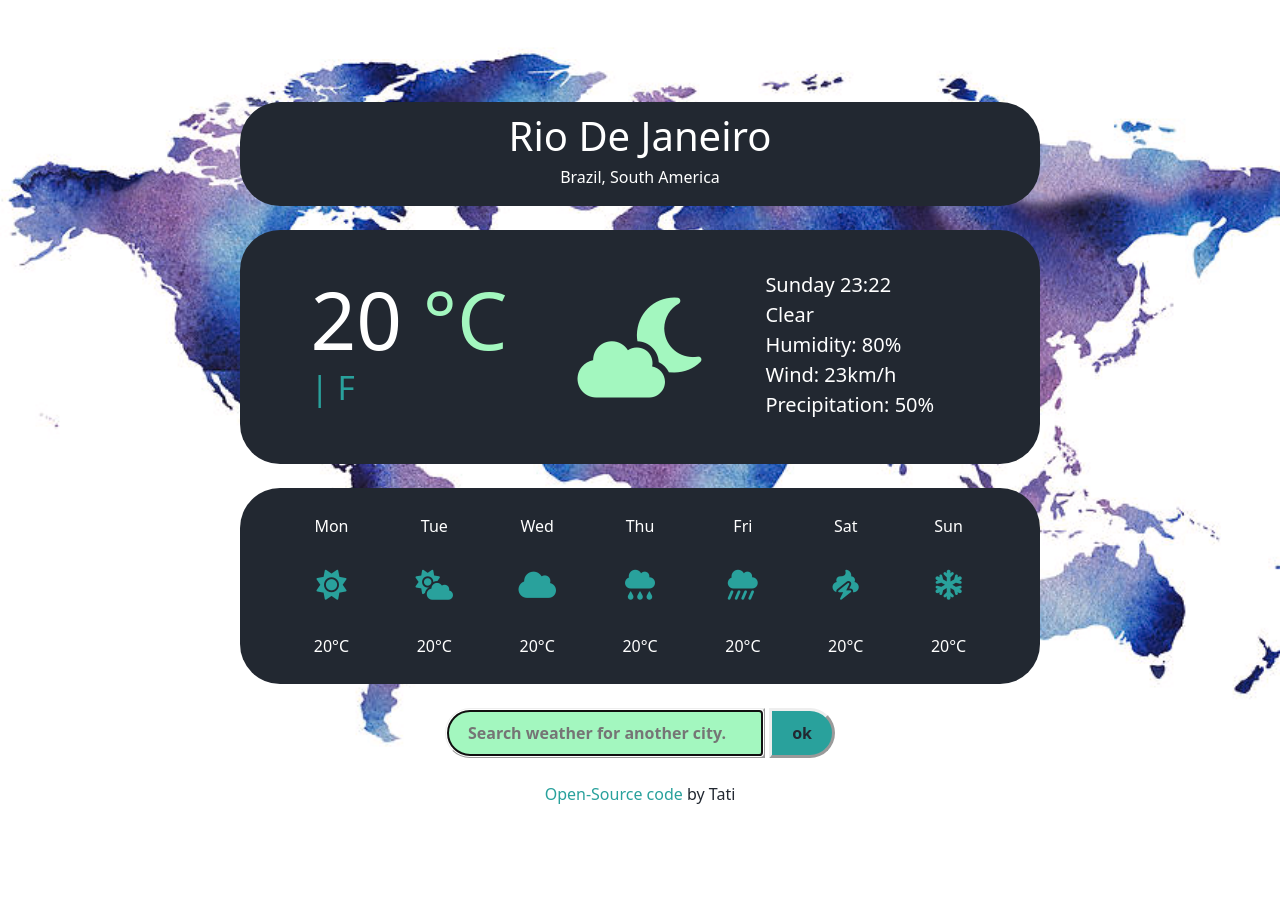
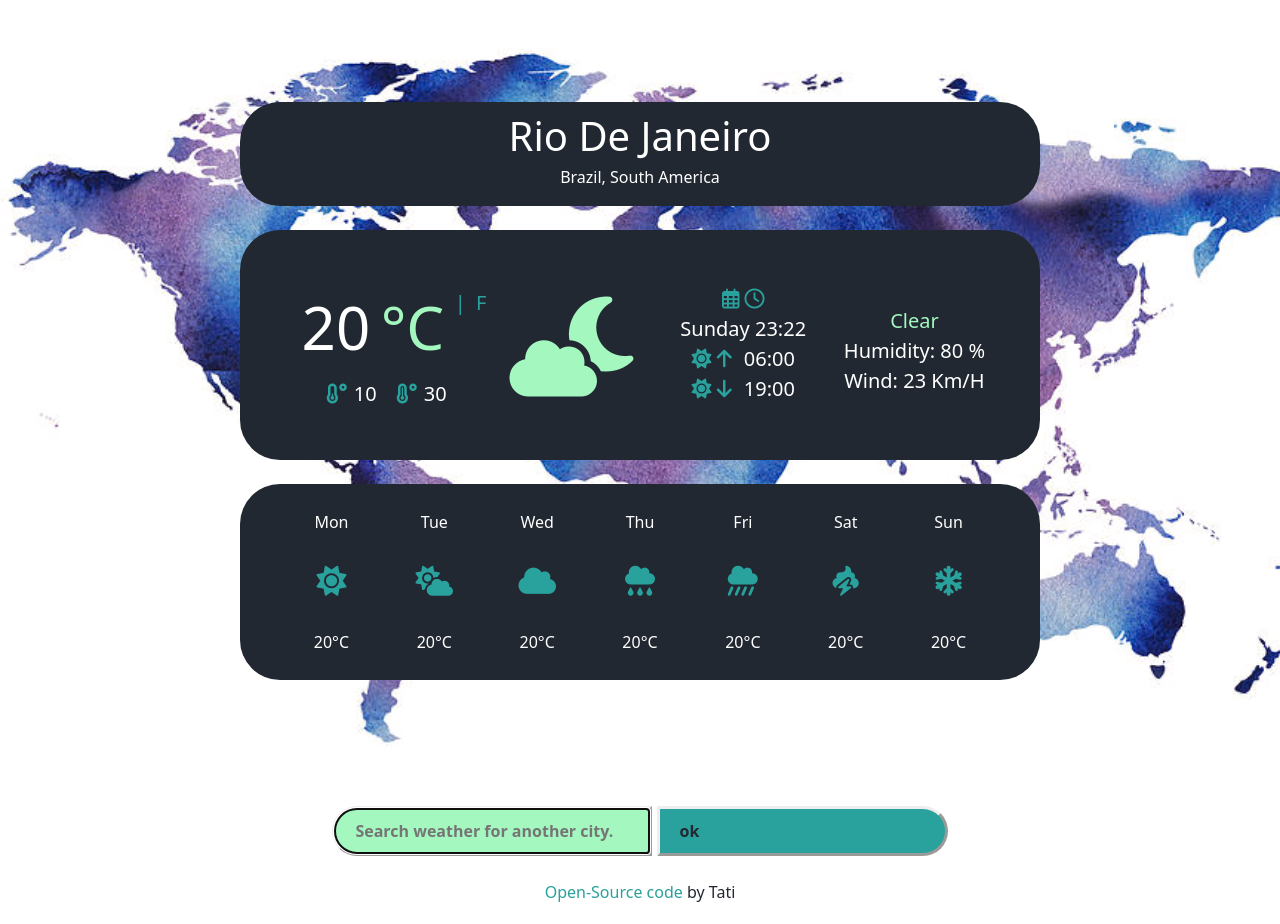
Before and after one commit to TatiZofka/Weather-Vanilla-App, a plain HTML site: page index.html in a window 1280 px wide. Drawn offline with nearby package versions, Linux system fonts and the light colour scheme.

Commit message:
weather_today added Features + connected to API

```diff
--- a/index.html
+++ b/index.html
@@ -21,67 +21,73 @@
         <h1>Rio De Janeiro</h1>
         <h6>Brazil, South America</h6>
       </div>
-      <br />
+      <br/>
       <div class="weatherToday">
-
-      <div class="row today" >
-        <div class="col-5 temperatureToday">
+        <div class="row today">
+          <div class="col temperatureToday">
             <h1>
-            <span id="temp-value">
-              20
+              <span id="temp-value">20</span>
+              <span>
+                <a href="#" class="celsius" id="current-units">°C</a>
               </span>
+              <span class="separator">|</span>
               <span>
-              <a href="#" class="celsius" id="current-units">
-              °C
-              </a>
-            </span>
-            <span class="separator">
-              |
-            </span>
-            <span>
-              <a href="#" class="farenheit" id="different-units">
-              F
-              </a>
+                <a href="#" class="farenheit" id="different-units">F</a>
               </span>
             </h1>
+            <h6>
+              <i class="fas fa-temperature-low"></i>
+              <span id="temp-min">10</span>
+              <i class="fas fa-temperature-high"></i>
+              <span id="temp-max">30</span>
+            </h6>
           </div>
-        <div class="col-2 emojiToday">
+          <div class="col emojiToday">
             <i class="fas fa-cloud-moon"></i>
           </div>
-        <div class="col-5 conditionsToday">
-          <p>
+          <div class="col timeToday">
             <ul>
-              <li id="current-date-time">
-                Sunday 12:28
+              <li>
+                <i class="far fa-calendar-alt"></i>
+                <i class="far fa-clock"></i>
+                <div id="current-date-time">Sunday 12:28</div>
               </li>
               <li>
-                Clear
+                <i class="fas fa-sun"></i>
+                <i class="fas fa-arrow-up"></i>
+                <span id="sunrise">06:00</span>
               </li>
               <li>
-                Humidity: 80%
-              </li>
-              <li>
-                Wind: 23km/h
-              </li>
-              <li>
-                Precipitation: 50%
+                <i class="fas fa-sun"></i>
+                <i class="fas fa-arrow-down"></i>
+                <span id="sunset">19:00</span>
               </li>
             </ul>
-    </p>
+          </div>
+          <div class="col conditionsToday">
+            <ul>
+              <li id="description">Clear</li>
+              <li>Humidity:
+                <span id="humidity">80</span> %
+              </li>
+              <li>Wind:
+                <span id="wind">23</span> km/h
+              </li>
+            </ul>
           </div>
         </div>
       </div>
       <br>
       <div class="forecast">
-      <div class="row weekdays" >
+        <div class="row weekdays">
           <p>
-<div class="col">Mon </div>
-<div class="col">Tue </div>
-<div class="col">Wed </div>
-<div class="col">Thu </div>
-<div class="col">Fri </div>
-<div class="col">Sat </div>
-<div class="col">Sun </div>
+            <div class="col">Mon</div>
+            <div class="col">Tue</div>
+            <div class="col">Wed</div>
+            <div class="col">Thu</div>
+            <div class="col">Fri</div>
+            <div class="col">Sat</div>
+            <div class="col">Sun</div>
           </p>
         </div>
         <div class="row weekdays">
@@ -95,23 +101,24 @@
              <div class="col"> <i class="fa fa-solid fa-snowflake emoji"></i> </div>
           </p>
         </div>
-      <div class="row weekdays" >
+        <div class="row weekdays">
           <p>
-              <div class="col"> 20°C </div>
-              <div class="col"> 20°C </div>
-              <div class="col"> 20°C </div>
-              <div class="col"> 20°C </div>
-              <div class="col"> 20°C </div>
-              <div class="col"> 20°C </div>
-              <div class="col"> 20°C </div>
+            <div class="col">20<span class="units">°C</span></div>
+            <div class="col">20<span class="units">°C</span></div>
+            <div class="col">20<span class="units">°C</span></div>
+            <div class="col">20<span class="units">°C</span></div>
+            <div class="col">20<span class="units">°C</span></div>
+            <div class="col">20<span class="units">°C</span></div>
+            <div class="col">20<span class="units">°C</span></div>
           </p>
+        </div>
       </div>
     </div>
     <br>
     <div class="searchContainer">
       <form id="search-form">
-        <input type="search" autofocus="on" autocomplete="off" class="searchForm" id="search-input" placeholder="Search weather for another city..."/>
-        <input type="submit" value="ok" class="searchButton"/>
+        <input type="search" autofocus="off" autocomplete="off" class="searchForm" id="search-input" placeholder="Search weather for another city..."/>
+        <input type="sumbit" value="ok" class="searchButton"/>
       </form>
     </div>
     <br>
@@ -121,7 +128,6 @@
       </a>
       by Tati
     </p>
-    </div>
   <script
     src="src/script.js">
   </script>
--- a/src/script.js
+++ b/src/script.js
@@ -58,14 +58,62 @@ function changeCity(event) {
 }
 
 function changeTemp(response) {
+  console.log(response);
   let newCity = response.data.name;
-  console.log(newCity);
   let originalCity = document.querySelector("h1");
   originalCity.innerHTML = newCity;
 
   let newTemp = Math.round(response.data.main.temp);
   let originalTemp = document.querySelector("#temp-value");
   originalTemp.innerHTML = newTemp;
+
+  let newTempMin = Math.round(response.data.main.temp_min);
+  let originalTempMin = document.querySelector(`#temp-min`);
+  originalTempMin.innerHTML = newTempMin;
+
+  let newTempMax = Math.round(response.data.main.temp_max);
+  let originalTempMax = document.querySelector(`#temp-max`);
+  originalTempMax.innerHTML = newTempMax;
+
+  let newSunrise = response.data.sys.sunrise;
+  var date1 = new Date(newSunrise * 1000);
+  var hours1 = date1.getHours();
+  var minutes1 = date1.getMinutes();
+  if (hours1 < 10) {
+    hours1 = `0${hours1}`;
+  }
+  if (minutes1 < 10) {
+    minutes1 = `0${minutes1}`;
+  }
+  newSunrise = `${hours1} : ${minutes1}`;
+  let originalSunrise = document.querySelector(`#sunrise`);
+  originalSunrise.innerHTML = newSunrise;
+
+  let newSunset = response.data.sys.sunset;
+  var date2 = new Date(newSunset * 1000);
+  var hours2 = date2.getHours();
+  var minutes2 = date2.getMinutes();
+  if (hours2 < 10) {
+    hours2 = `0${hours2}`;
+  }
+  if (minutes2 < 10) {
+    minutes2 = `0${minutes2}`;
+  }
+  newSunset = `${hours2} : ${minutes2}`;
+  let originalSunset = document.querySelector(`#sunset`);
+  originalSunset.innerHTML = newSunset;
+
+  let newDescription = response.data.weather[0].description;
+  let originalDescription = document.querySelector(`#description`);
+  originalDescription.innerHTML = newDescription;
+
+  let newHumidity = response.data.main.humidity;
+  let originalHumidity = document.querySelector(`#humidity`);
+  originalHumidity.innerHTML = newHumidity;
+
+  let newWind = Math.round(response.data.wind.speed);
+  let originalWind = document.querySelector(`#wind`);
+  originalWind.innerHTML = newWind;
 
   let apiKey = "14af575613645726e379f956e6774a6e";
   let apiUrl = `https://api.openweathermap.org/geo/1.0/direct?q=${newCity}&appid=${apiKey}`;
--- a/src/style.css
+++ b/src/style.css
@@ -5,6 +5,11 @@ body {
   height: 100vh;
   margin: 0;
   padding: 0;
+}
+
+ul {
+  padding: 0;
+  margin: 0 auto;
 }
 
 li {
@@ -33,8 +38,19 @@ li {
   margin: 0 auto;
 }
 
+.today {
+  padding: 5%;
+  margin: 0 auto;
+}
+
 .temperatureToday {
-  padding: 5% 5% 5% 10%;
+  margin: 3% 0 0 3%;
+  padding: 0;
+}
+
+.temperatureToday h1 {
+  width: max-content;
+  margin: 0 auto;
 }
 
 .celsius,
@@ -44,7 +60,7 @@ li {
 
 #temp-value,
 #current-units {
-  font-size: 80px;
+  font-size: 60px;
 }
 
 #current-units {
@@ -54,21 +70,60 @@ li {
 .separator,
 #different-units {
   vertical-align: top;
-  font-size: smaller;
+  font-size: 20px;
   color: #29a19c;
+}
+
+.temperatureToday h6 {
+  font-size: 20px;
+  text-align: center;
+  padding: 10% 0 0 0;
+  margin: 0;
+}
+
+.temperatureToday h6 i {
+  color: #29a19c;
+}
+
+#temp-min,
+#temp-max {
+  padding: 0 8% 0 1%;
 }
 
 .emojiToday {
   text-align: center;
   font-size: 100px;
-  padding: 5% 0;
   color: #a3f7bf;
+  padding: 0;
+}
+
+.timeToday {
+  text-align: center;
+  text-transform: capitalize;
+  font-size: 20px;
+  margin-top: 2%;
+  padding: 0;
+}
+
+.timeToday i {
+  color: #29a19c;
+}
+
+#sunrise,
+#sunset {
+  margin-left: 4%;
 }
 
 .conditionsToday {
-  text-align: justify;
-  padding: 3% 3% 3% 3%;
+  text-align: center;
+  text-transform: capitalize;
   font-size: 20px;
+  margin-top: 5%;
+  padding: 0;
+}
+
+#description {
+  color: #a3f7bf;
 }
 
 .forecast {
```
Lines whose indentation alone changed are shown as unchanged.
